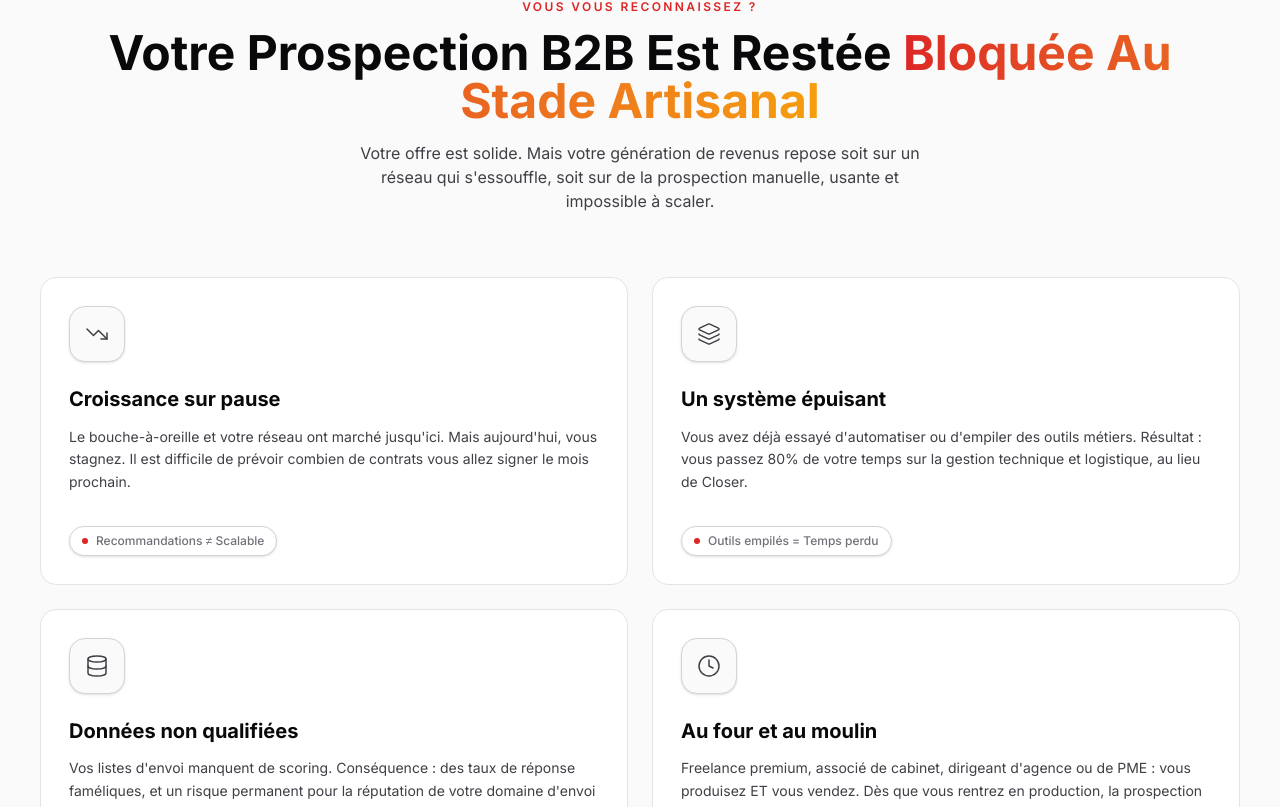
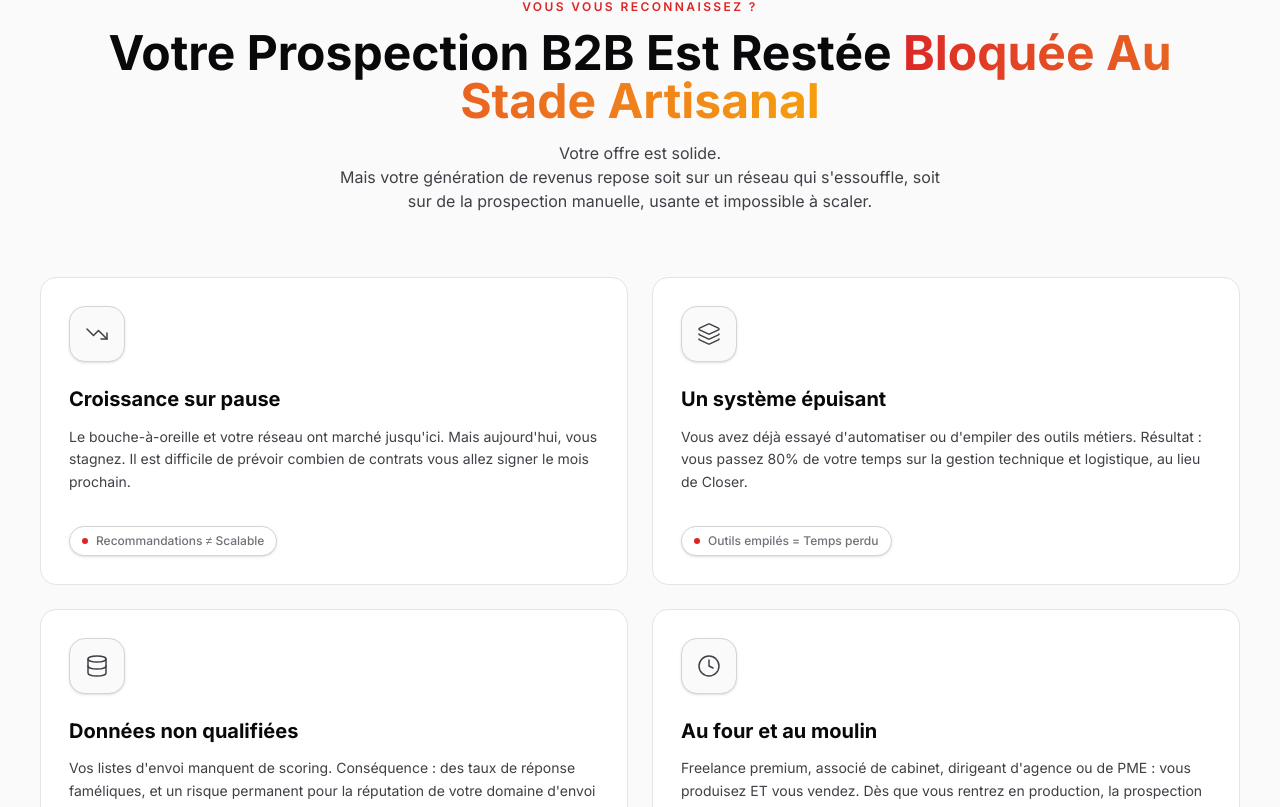
Before and after one commit to path2revenue/path2revenue, a Next.js app: page / in a window 1280 px wide. Shown: the part 913-1720 px from the top of the page. Built offline with nearby package versions, Linux system fonts and the light colour scheme.

Commit message:
feat(ui): support multiline subtitles and split PainPoints subtitle

```diff
--- a/app/components/SectionHeader.jsx
+++ b/app/components/SectionHeader.jsx
@@ -39,7 +39,7 @@ export default function SectionHeader({ eyebrow, headline, highlightedText, head
                 <h2 className="text-3xl md:text-5xl font-bold mt-3 mb-4">
                     {headline} {highlightEl} {headlineEnd}
                 </h2>
-                {subtitle && <p className="text-[var(--color-text-secondary)] max-w-[600px] mx-auto">{subtitle}</p>}
+                {subtitle && <p className="whitespace-pre-line text-[var(--color-text-secondary)] max-w-[600px] mx-auto">{subtitle}</p>}
             </div>
         );
     }
@@ -55,7 +55,7 @@ export default function SectionHeader({ eyebrow, headline, highlightedText, head
                         <h2 className="text-3xl md:text-5xl font-bold mb-3">
                             {headline} {highlightEl} {headlineEnd}
                         </h2>
-                        {subtitle && <p className="text-[var(--color-text-secondary)] max-w-[600px]">{subtitle}</p>}
+                        {subtitle && <p className="whitespace-pre-line text-[var(--color-text-secondary)] max-w-[600px]">{subtitle}</p>}
                     </div>
                 </div>
             </div>
@@ -69,7 +69,7 @@ export default function SectionHeader({ eyebrow, headline, highlightedText, head
             <h2 className="text-3xl md:text-4xl font-semibold mt-4 mb-4 max-w-[700px]">
                 {headline} {highlightEl} {headlineEnd}
             </h2>
-            {subtitle && <p className="text-[var(--color-text-secondary)] max-w-[550px]">{subtitle}</p>}
+            {subtitle && <p className="whitespace-pre-line text-[var(--color-text-secondary)] max-w-[550px]">{subtitle}</p>}
         </div>
     );
 }
--- a/site.config.js
+++ b/site.config.js
@@ -112,7 +112,7 @@ export const siteConfig = {
         headline: "Votre Prospection B2B Est Restée",
         highlightedText: "Bloquée Au Stade Artisanal",
         subtitle:
-            "Votre offre est solide. Mais votre génération de revenus repose soit sur un réseau qui s'essouffle, soit sur de la prospection manuelle, usante et impossible à scaler.",
+            "Votre offre est solide.\nMais votre génération de revenus repose soit sur un réseau qui s'essouffle, soit sur de la prospection manuelle, usante et impossible à scaler.",
         items: [
             {
                 icon: "trending-down",
```
